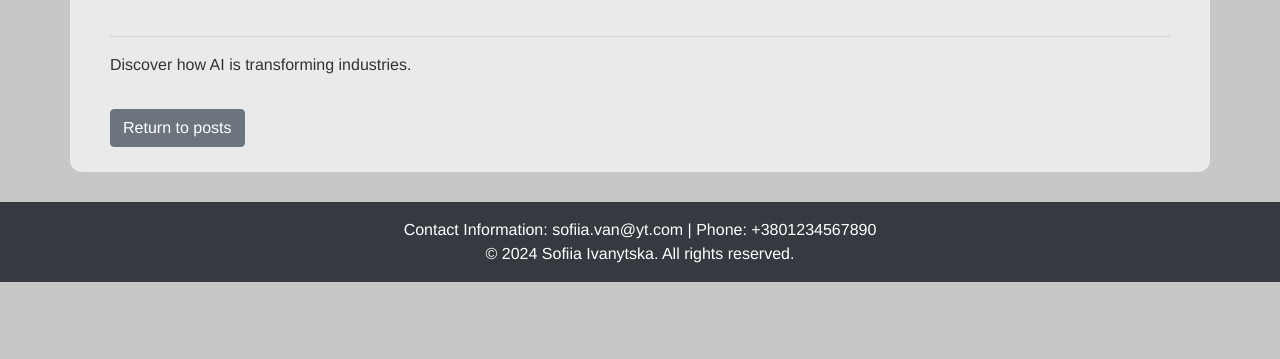
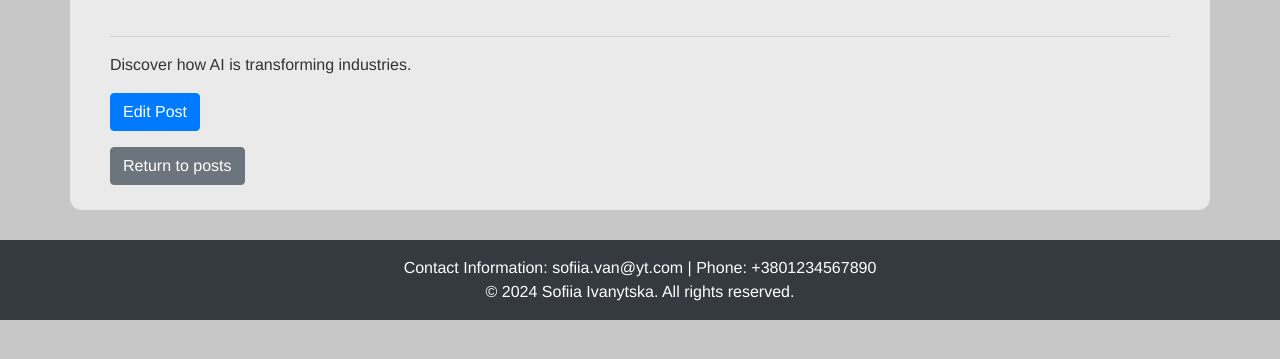
Before and after one commit to 1vanytska/flask-app-lab, a Flask app: page /post/6 in a window 1280 px wide. Shown: the part 349-708 px from the top of the page. Run offline with Flask 3, Linux system fonts and the light colour scheme; some libraries are stand-ins or nearby versions.

Commit message:
Add "update post" - Task 14

```diff
--- a/app/posts/templates/posts/detail_post.html
+++ b/app/posts/templates/posts/detail_post.html
@@ -27,7 +27,13 @@
         </div>
     </div>
 
-    <a href="{{ url_for('posts.get_posts') }}" class="btn btn-secondary mt-3">Return to posts</a>
+    <form action="{{ url_for('.edit_post', post_id=post.id) }}">
+        <button type="submit" class="btn btn-primary">
+            <i class="bi bi-pencil"></i> Edit Post
+        </button>
+    </form>
+
+    <a href="{{ url_for('.get_posts') }}" class="btn btn-secondary mt-3">Return to posts</a>
 </div>
 
 {% endblock %}
--- a/app/posts/views.py
+++ b/app/posts/views.py
@@ -52,10 +52,25 @@ def delete_post():
     post = Post.query.get(post_id)
     if not post:
         flash("Post not found!", "error")
-        return redirect(url_for('posts.get_posts'))
+        return redirect(url_for('.get_posts'))
 
     db.session.delete(post)
     db.session.commit()
 
     flash("Post deleted successfully!", "success")
-    return redirect(url_for('posts.get_posts'))
+    return redirect(url_for('.get_posts'))
+
+@post_bp.route('/edit/<int:post_id>', methods=['GET', 'POST'])
+def edit_post(post_id):
+    post = db.get_or_404(Post, post_id)
+    form = PostForm(obj=post)
+    if form.validate_on_submit():
+        post.title = form.title.data
+        post.content = form.content.data
+        post.category = form.category.data
+        post.is_active = form.is_active.data
+        post.publish_date = form.publish_date.data
+        db.session.commit()
+        flash('Post updated successfully!', "success")
+        return redirect(url_for('.detail_post', id=post.id))
+    return render_template('add_post.html', form=form)
```
Also changed, not shown: instance/data.sqlite.
